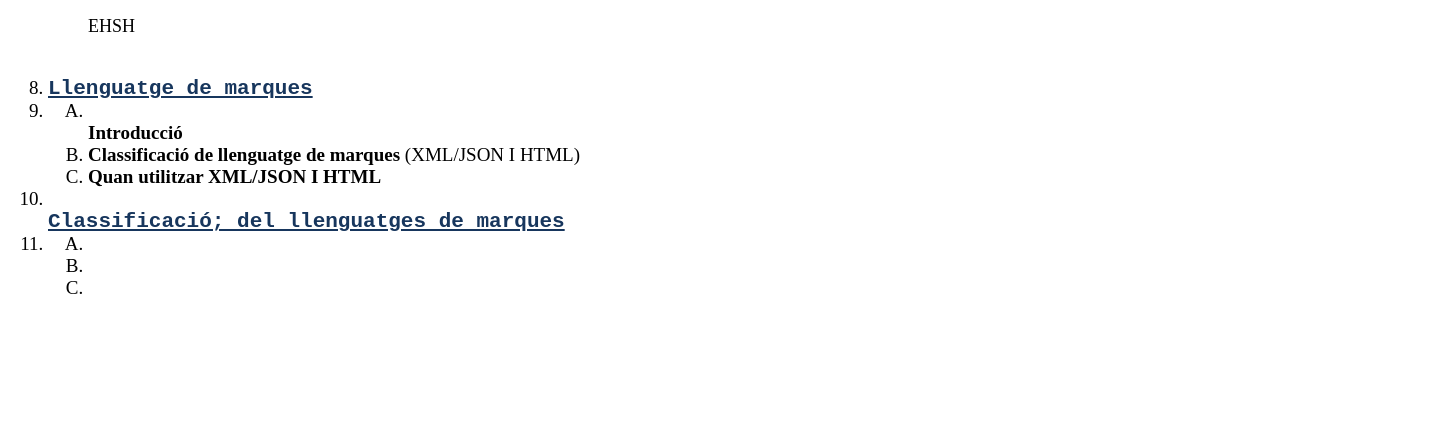
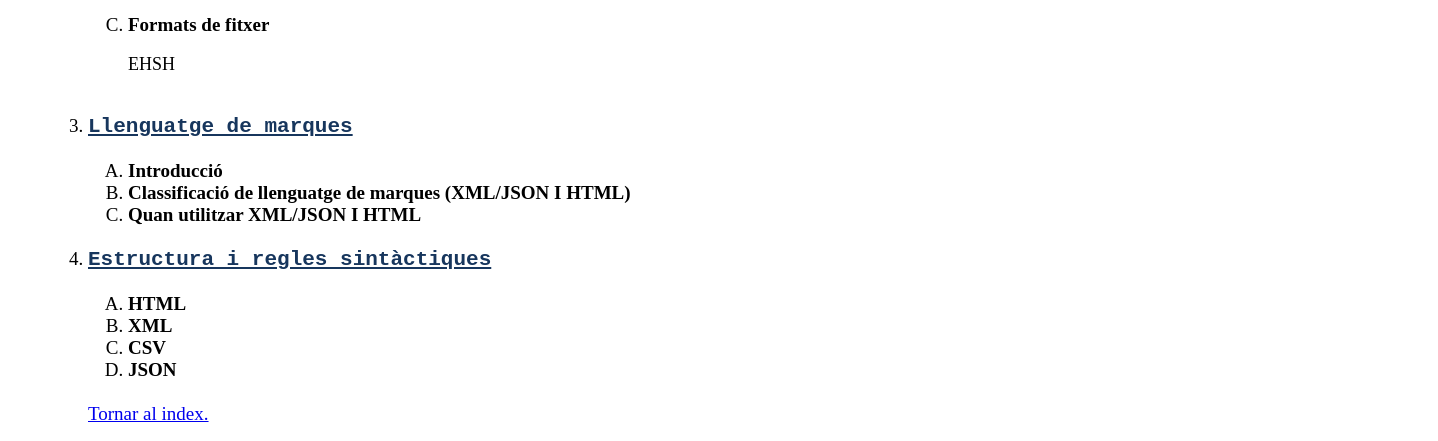
Before and after one commit to manelmarce-lgtm/Apuntes, a plain HTML site: page Unitat1.html in a window 1280 px wide. Shown: the part 1759-2200 px from the top of the page, 1438 px wide, since content can reach past the window. Before the commit the page ends 2074 px from the top, so only its background shows below. Drawn offline with Linux system fonts and the light colour scheme; a web font is replaced by a local one.

Commit message:
Edició número 3

```diff
--- a/Unitat1.html
+++ b/Unitat1.html
@@ -7,7 +7,10 @@
 	<link href="./css/Styles.css" rel="stylesheet"/>
 </head>
 	<body>
-		<h1>UNITAT 1</h1>
+	<h1><strong>APUNTS HTML</strong></h1>
+	<ul>
+		<li>
+			<h2>Unitat 1</h2>
 			<ol>
 				<li>
 					<u>
@@ -15,13 +18,11 @@
 							Les Dades
 						</strong>
 					</u>
-				<br/>
-				<br/>
-			</li>
+					<br>
+					<br>
+					<ol type="A">
+
 						<li>
-				<ol type="A">
-					<li>
-
 							<b>
 								Definició
 							</b>
@@ -29,8 +30,7 @@
 							<p>Representacions d´aspectes del món real amb l´objectiu de que es puguin utilitzar posteriorment. </p>
 							<img src="https://img.freepik.com/vector-premium/buscar-carpetas-datos-computadora-guardadas_18660-5362.jpg?w=2000" alt="foto de dades emmagetzemades" width="145" height="128">
 						</li>
-				</ol>
-			</li>
+
 						<li>
 							<b>
 								A qui van dirigides
@@ -74,21 +74,24 @@
 							</table>
 							<br/>
 						</li>
-
 						<li>
 							<strong>
 								Reutilització de les dades
 							</strong>
 							<br/>
-					<p>Poden ser reutilitzades en múltiples contextos, és essencial que <br>les dades s´emmagatzemin de manera ordenada,estructurada i amb metadades.</p>
+							<p>
+								Poden ser reutilitzades en múltiples contextos, és essencial que <br>les dades s´emmagatzemin de manera ordenada,estructurada i amb metadades.
+							</p>
 						</li>
-
 						<li>
 							<b>
 								Compartició de les dades
 							</b>
 							<br/>
 							<p>S´ha tornat més rellevant. Aquest fet requereix<br>sistemes d´emmagatzematge i transmissió eficients i segurs.<br>És important utilitzar estàndards oberts o formats compatibles.</p>
+						</li>
+					</ol>
+					<br>
 				</li>
 				<li>
 					<u>
@@ -97,10 +100,9 @@
 						</strong>
 					</u>
 
-			</li>
-			<li>
-				<br>
+					<br><br>
 					<ol type="A">
+
 						<li>
 							<b>
 							Definició
@@ -115,9 +117,6 @@
 								Classificació de dades
 							</b>
 							<br>
-						<br>
-					</li>
-					<li>
 							<table border="2" cellpadding="4" cellspacing="6">
 							<thead>
 							<tr>
@@ -184,10 +183,7 @@
 							</table>
 							<br/>
 						</li>
-
-
 						<li>
-						<br>
 							<b>
 							Formats de fitxer
 							</b>
@@ -200,26 +196,23 @@
 					<br>
 				</li>
 				<li>
+					<u>
 						<strong>
-					<u>
 							Llenguatge de marques
+						</strong>
 					</u>
-				</strong>
-			</li>
+					<br><br>
+					<ol type="A">
+
 						<li>
-				<ol type="A">
-					<li>
-						<br>
 							<b>
 							Introducció
 							</b>
 						</li>
 						<li>
 							<b>
-							Classificació de llenguatge de marques
+							Classificació de llenguatge de marques (XML/JSON I HTML)
 							</b>
-							(XML/JSON I HTML)
-
 						</li>
 						<li>
 							<b>
@@ -227,23 +220,43 @@
 							</b>
 						</li>
 					</ol>
-			</li>
-			<li>
-				<br>
-				<u>
-					<b>
-						Classificació; del llenguatges de marques
-					</b>
-				</u>
 					<br>
 				</li>
 				<li>
+					<u>
+						<strong>
+							Estructura i regles sintàctiques
+						</strong>
+					</u>
+					<br><br>
 					<ol type="A">
-					<li></li>
-					<li></li>
-					<li></li>
+						<li>
+							<b>
+								HTML
+							</b>
+						</li>
+						<li>
+							<b>
+								XML
+							</b>
+						</li>
+						<li>
+							<b>
+								CSV
+							</b>
+						</li>
+						<li>
+							<b>
+								JSON
+							</b>
+						</li>
+					</ol>
+					<br/>
+					<a href ="./index.html">Tornar al index.
+					</a>
+				</li>
 			</ol>
 		</li>
-		</ol>
+	</ul>
 </body>
 </html>
```
Also changed, not shown: index.html (+1 -1 lines). Lines whose indentation alone changed are shown as unchanged.
